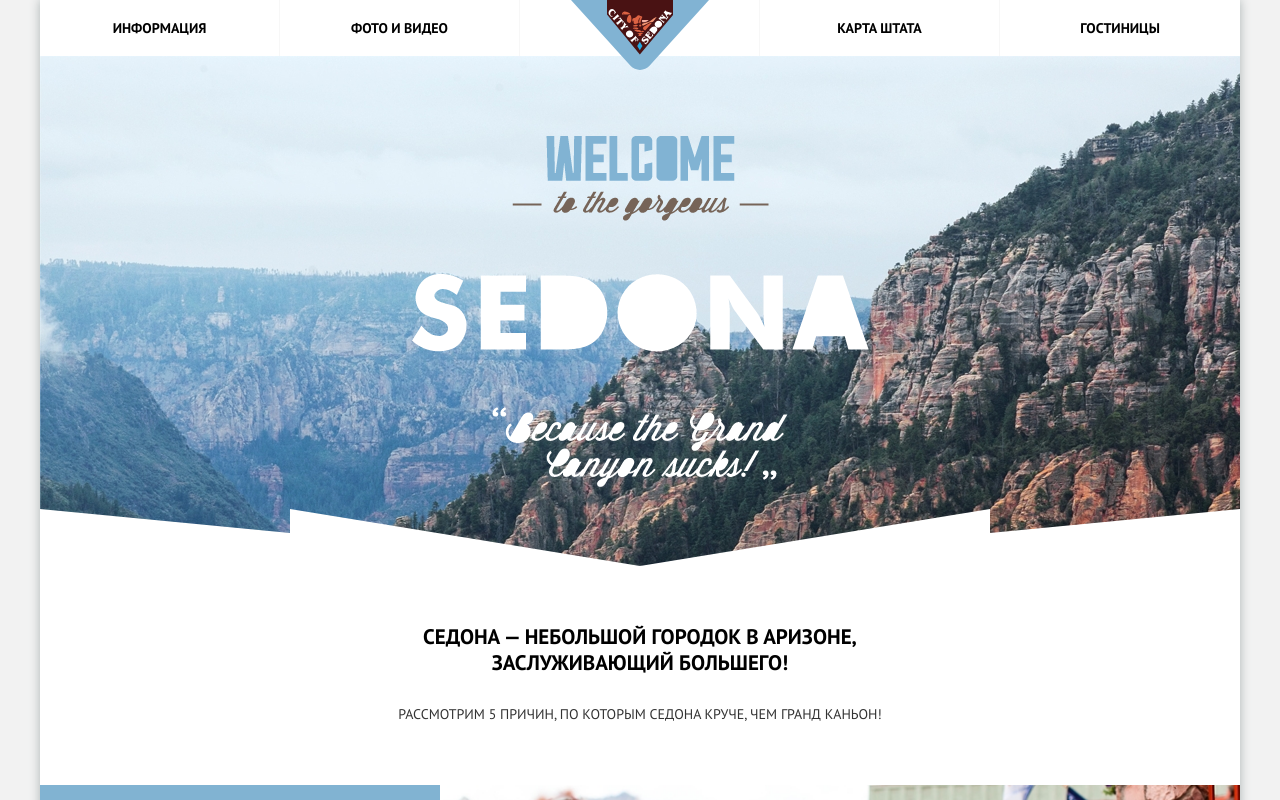
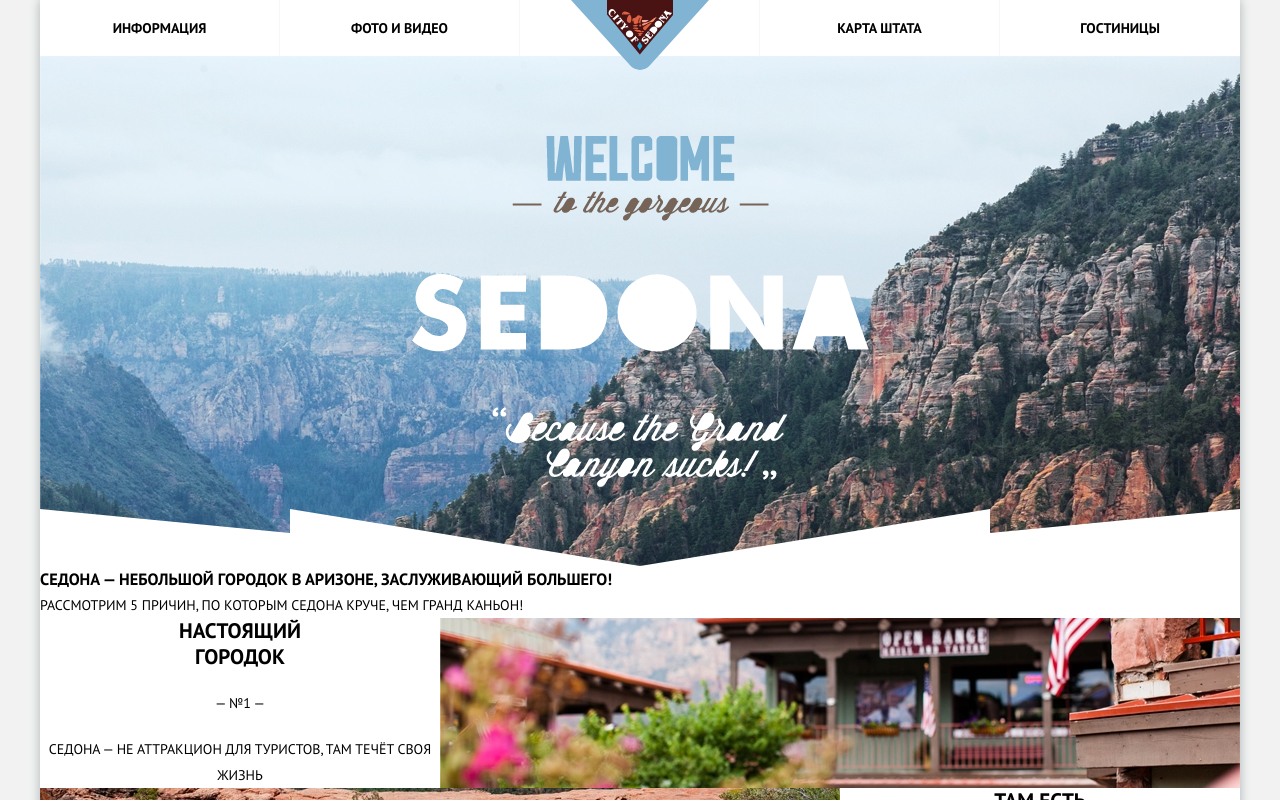
Before and after one commit to shock-dev/sedona, a Vue app: page / in a window 1280 px wide. Shown: the top 800 px of the page. Built offline with nearby package versions, Linux system fonts and the light colour scheme.

Commit message:
styles for advantages items ( materials )

```diff
--- a/src/scss/components/_advantages.scss
+++ b/src/scss/components/_advantages.scss
@@ -1,20 +1,4 @@
 .advantages {
-
-  &__top {
-    padding: 58px 0;
-    text-align: center;
-    max-width: 484px;
-    margin: 0 auto;
-
-    &-title {
-      font-size: 21px;
-      margin-bottom: 25px;
-    }
-
-    &-text {
-      color: $light-black;
-    }
-  }
 
   &__items {
     display: flex;
@@ -24,22 +8,39 @@
     }
   }
 
+  &__items.material {
+    .advantages__item {
+      padding: 56px 70px 80px;
+
+      &-title {
+        margin: 28px auto;
+      }
+    }
+  }
+
+  .gray {
+    background-color: $gray;
+  }
+
   &__item {
     width: calc(100% / 3);
-    background-color: $blue;
-    color: $white;
     text-align: center;
-    padding: 43px 45px 50px;
 
     &-title {
       font-size: 21px;
-      max-width: 200px;
+      max-width: 150px;
       margin: 0 auto;
       font-weight: 700;
     }
 
     &-num {
       margin: 20px 0;
+    }
+
+    &.image {
+      background-color: $blue;
+      padding: 43px 45px 50px;
+      color: $white;
     }
   }
 
```
